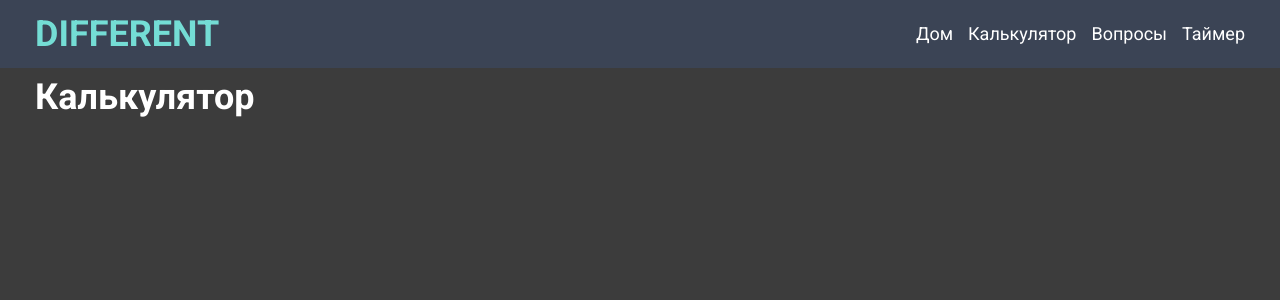
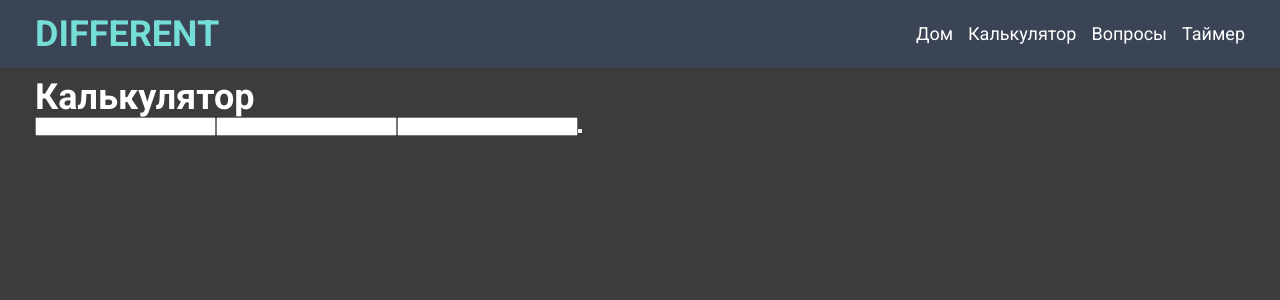
Before and after one commit to lime4512/Different-app, a React (Create React App) app: page /calculator in a window 1280 px wide. Shown: the top 300 px of the page. Built offline with nearby package versions, Linux system fonts and the light colour scheme.

Commit message:
add new input

```diff
--- a/src/pages/calculator/Calculator.jsx
+++ b/src/pages/calculator/Calculator.jsx
@@ -2,6 +2,10 @@ const Calculator = () => {
 	return (
 		<div className='main-calculator'>
 			<h1>Калькулятор</h1>
+			<input></input>
+			<input></input>
+			<input></input>
+			<button></button>
 		</div>
 	)
 }
```
